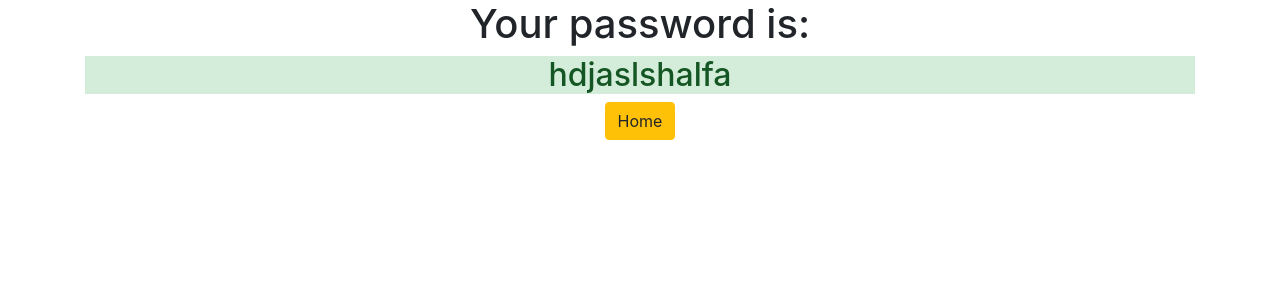
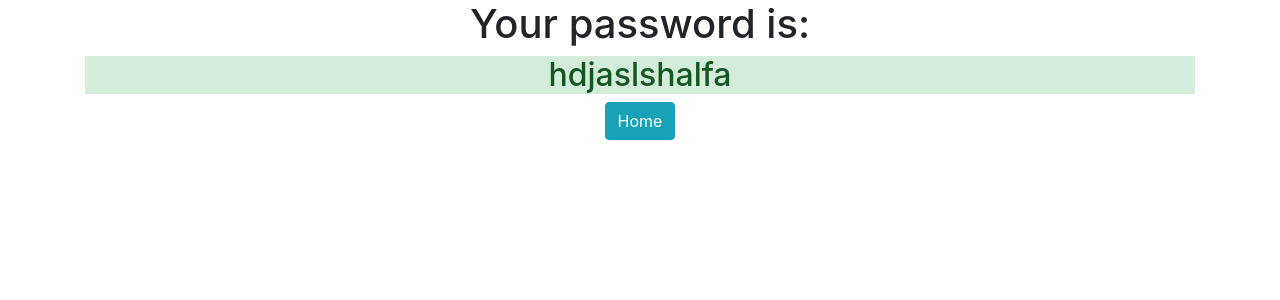
Before and after one commit to adnansahovic/django3-password-generator, a Django app: page /password/ in a window 1280 px wide. Shown: the top 300 px of the page. Run offline with Django 3.2, Linux system fonts and the light colour scheme; some libraries are stand-ins or nearby versions.

Commit message:
I made some tweaks

```diff
--- a/generator/templates/generator/password.html
+++ b/generator/templates/generator/password.html
@@ -3,5 +3,5 @@
 <div class="container text-center">
   <h1>Your password is:</h1>
   <h2 class="alrt alert-success">{{ password }}</h2>
-  <a href="{% url 'home' %}"class="btn btn-warning">Home</a>
+  <a href="{% url 'home' %}"class="btn btn-info">Home</a>
 </div>
--- a/password_generator/settings.py
+++ b/password_generator/settings.py
@@ -20,7 +20,7 @@ BASE_DIR = os.path.dirname(os.path.dirname(os.path.abspath(__file__)))
 # See https://docs.djangoproject.com/en/3.0/howto/deployment/checklist/
 
 # SECURITY WARNING: keep the secret key used in production secret!
-SECRET_KEY = 'dsz*6un+53wrlfpk2#)3#*jp3*gp&dz2s(2p(6rqf^-q$+nq8e'
+SECRET_KEY = 'dsz*6un+53wrlfpk2#)3#*jp3jfhf*gp&dz2s(2p(6rqf^-q$+nq8e'
 
 # SECURITY WARNING: don't run with debug turned on in production!
 DEBUG = True
```
